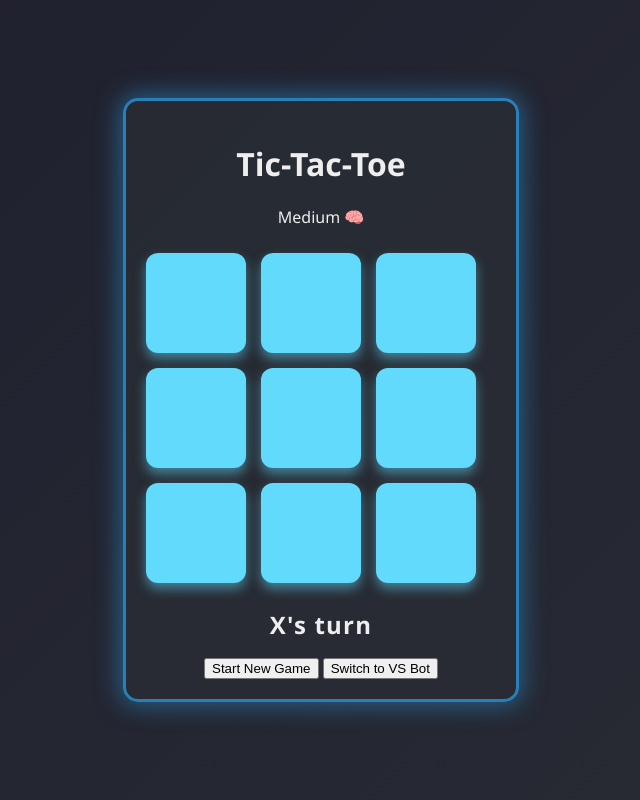
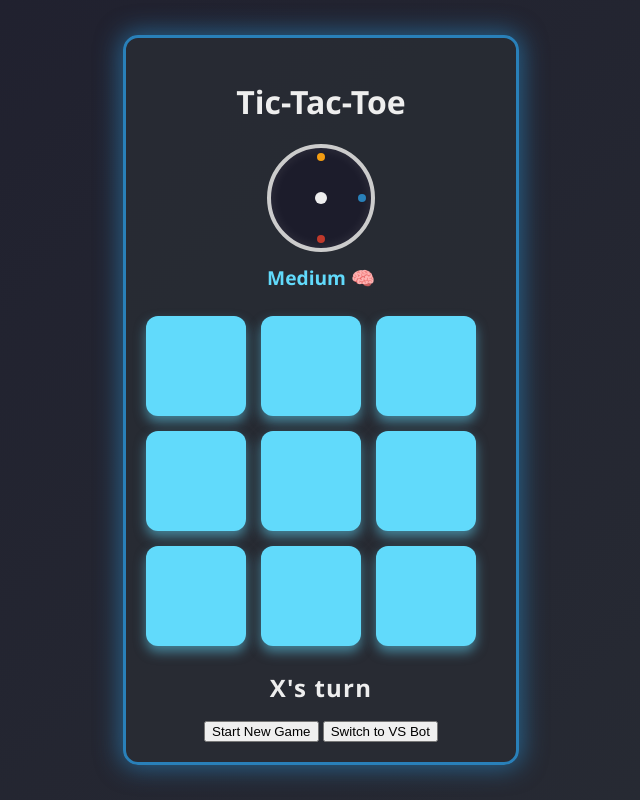
Before and after one commit to AnonymousAmatuer/Tic-Tac-Toe, a plain HTML site: page index.html in a window 1280 px wide. Shown: the whole page, without its empty margins (319-959 px from the left). Drawn offline with Linux system fonts and the light colour scheme.

Commit message:
Update style.css

```diff
--- a/style.css
+++ b/style.css
@@ -17,6 +17,7 @@ body {
   border-radius: 15px;
   background: rgba(40, 44, 52, 0.9);
   box-shadow: 0 8px 20px rgba(0, 0, 0, 0.7);
+  transition: border 0.4s ease, box-shadow 0.4s ease;
 }
 
 .board {
@@ -54,6 +55,11 @@ body {
   box-shadow: 0 4px 8px rgba(33, 161, 241, 0.6);
 }
 
+.cell.disabled {
+  cursor: default;
+  opacity: 0.7;
+}
+
 /* Winning highlight */
 .cell.winning {
   background-color: #4caf50 !important;
@@ -67,7 +73,6 @@ body {
   100% { box-shadow: 0 0 25px 10px #4caf50ff; }
 }
 
-/* Status message */
 .status {
   font-size: 1.5rem;
   font-weight: 600;
@@ -77,7 +82,6 @@ body {
   transition: color 0.4s ease;
 }
 
-/* Mode indicator styling */
 .mode-indicator {
   margin-top: 15px;
   font-size: 1.1rem;
@@ -86,8 +90,7 @@ body {
   color: #61dafb;
 }
 
-/* Difficulty Modes Styles - changes container border color + subtle glow */
-
+/* Difficulty Themes */
 .container.easy {
   border: 3px solid #f39c12;
   box-shadow: 0 0 25px 3px #f39c12aa;
@@ -103,13 +106,78 @@ body {
   box-shadow: 0 0 35px 5px #c0392baa;
 }
 
-/* Disable pointer on non-clickable cells */
-.cell.disabled {
-  cursor: default;
-  opacity: 0.7;
+/* Dial container */
+.difficulty-dial-container {
+  display: flex;
+  flex-direction: column;
+  align-items: center;
+  margin: 10px auto 25px;
 }
 
-/* Responsive tweak */
+/* Circular dial style */
+.difficulty-dial {
+  position: relative;
+  width: 100px;
+  height: 100px;
+  border: 4px solid #ccc;
+  border-radius: 50%;
+  background: #1c1c2b;
+  margin-bottom: 12px;
+  transition: border-color 0.4s ease;
+  box-shadow: inset 0 0 12px rgba(255, 255, 255, 0.1);
+}
+
+/* Knob center */
+.knob {
+  position: absolute;
+  top: 50%;
+  left: 50%;
+  width: 12px;
+  height: 12px;
+  background: #eee;
+  border-radius: 50%;
+  transform: translate(-50%, -50%);
+  z-index: 10;
+}
+
+/* Ticks (positions for easy, medium, hard) */
+.tick {
+  position: absolute;
+  width: 8px;
+  height: 8px;
+  border-radius: 50%;
+  background: #555;
+}
+
+.tick.easy {
+  top: 5%;
+  left: 50%;
+  transform: translateX(-50%);
+  background: #f39c12;
+}
+
+.tick.medium {
+  top: 50%;
+  right: 5%;
+  transform: translateY(-50%);
+  background: #2980b9;
+}
+
+.tick.hard {
+  bottom: 5%;
+  left: 50%;
+  transform: translateX(-50%);
+  background: #c0392b;
+}
+
+/* Difficulty label under dial */
+.mode-label {
+  font-size: 1.2rem;
+  font-weight: bold;
+  color: #61dafb;
+}
+
+/* Responsive */
 @media (max-width: 400px) {
   .container {
     width: 90vw;
@@ -124,37 +192,3 @@ body {
     font-size: 8vw;
   }
 }
-
-/* Difficulty Selection Buttons */
-.difficulty-select {
-  display: flex;
-  justify-content: center;
-  gap: 10px;
-  margin-bottom: 15px;
-}
-
-.difficulty-select button {
-  padding: 8px 14px;
-  font-weight: 600;
-  font-size: 1rem;
-  color: #eee;
-  background-color: #444;
-  border: 2px solid transparent;
-  border-radius: 8px;
-  cursor: pointer;
-  transition: all 0.3s ease;
-  box-shadow: 0 4px 8px rgba(0, 0, 0, 0.3);
-}
-
-.difficulty-select button:hover {
-  background-color: #555;
-  transform: scale(1.05);
-}
-
-/* Active difficulty */
-.difficulty-select button.active {
-  background-color: #61dafb;
-  color: #222;
-  border: 2px solid #eee;
-  box-shadow: 0 0 12px 3px rgba(97, 218, 251, 0.7);
-}
```
